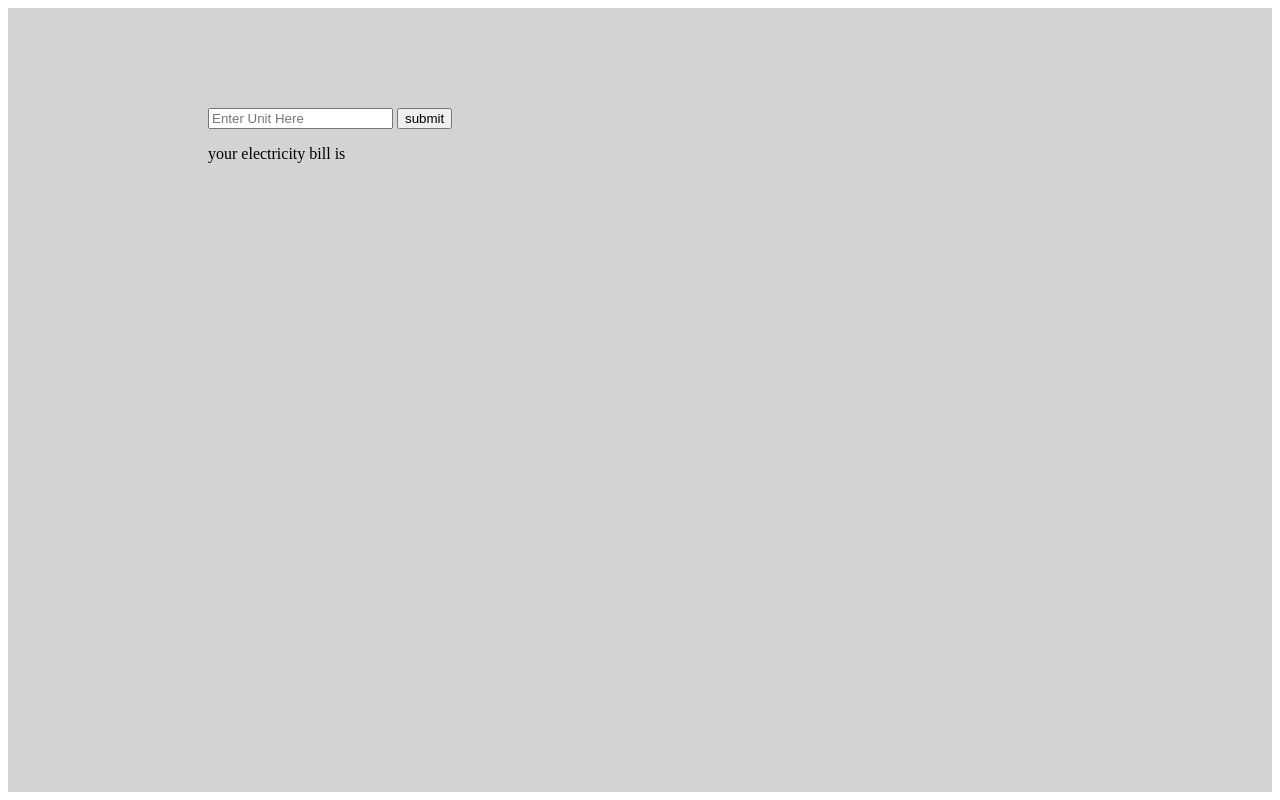
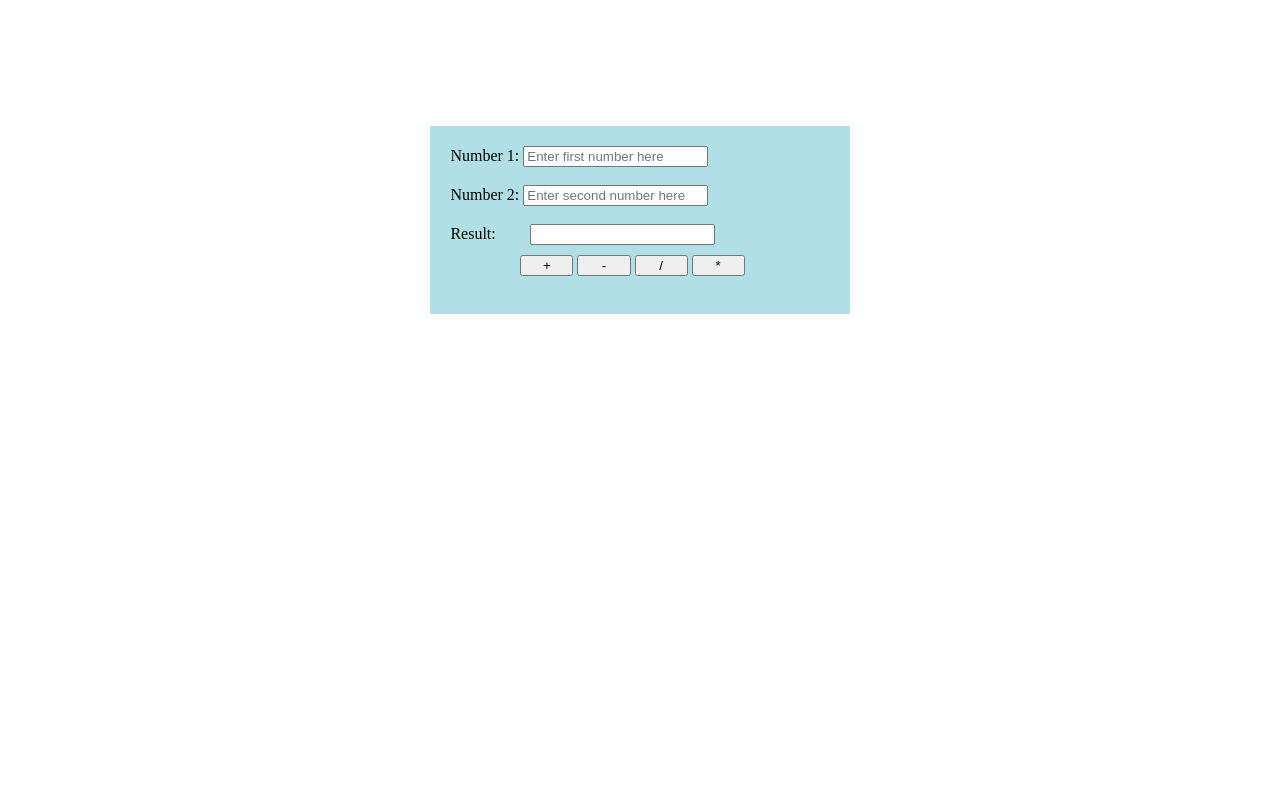
Before and after one commit to shivshaktisingh-cedcommerce/php, a PHP site: page / in a window 1280 px wide. Run offline with PHP 8.4, Linux system fonts and the light colour scheme; data that the repository does not hold is empty.

Commit message:
calculator

```diff
--- a/index.php
+++ b/index.php
@@ -1,72 +1,87 @@
+<!DOCTYPE html>
 <html>
-  <head>
+<head>
+  <style>
+    #outer{
+      width:100%;
+      height:100%;
+
+    }
+    #inner{
+      width:30%;
+      height:20%;
+      margin:auto;
+      margin-top:10%;
+      background-color:powderblue;
+      padding:20px;
+
+    }
+    #add {
+        margin-left:70px;
+    }
+    .same {
+       width:14%;
+       margin-top:10px;
+    }
+    #result{
+      margin-left:8%;
+    }
+    </style>
+  <title>Document</title>
+</head>
+<body>
+  <?php
+   $result="";
+   $firstnum=$_POST['number1'];
+   $secondnum=$_POST['number2'];
+   $operator=$_POST['operator'];
+   if(!empty($firstnum) && !empty($secondnum))
+   {
+     switch ($operator)
+     {
+       case '+':
+        $result = $firstnum + $secondnum;
+        break;
+       case '-':
+          $result = $firstnum - $secondnum;
+          break;
+       case '*':
+          $result = $firstnum * $secondnum;
+          break;
+       case '/':
+          $result = $firstnum / $secondnum;
+          break;
+     }
+
+   }
 
 
-  </head>
-  <body>
 
-  <?php
-  if(isset($_POST['unit_submit']))
-  {
-    $units = $_POST['units'];
-    if(!empty($units)){
-      $result = calculate_bill($units);
-    }
-  }
-  function calculate_bill($units)
-  {
-    if($units<50)
-    {
-      $bill=3.50 * $units;
-    }
-    else if($units>50 && $units<150)
-    {
-       $temp=50 * 3.50;
-       $bill= $temp + (4 * ($units-50));
-    }
-    else if($units>150 && $units<250)
-    {
-       $temp=(50 * 3.50) + (100 *4);
-       $bill= $temp + (5.20 * ($units -150));
-    }
-    else if($units>250)
-    {
-       $temp=(50 * 3.50) + (100 * 4) + (100 * 5.20);
-       $bill = $temp + (($units-250)*6.50);;
-    }
-    return $bill;
-  }
   ?>
-  <div id="outer" style>
-    <div id="bill">
-    <form method="post" action="">
-      <input type="number" name="units" id="units" placeholder="Enter Unit Here">
-      <input type="submit" name="unit_submit" id="unit-submit" value="submit">
-    </form>
-    </div>
-    <div id="result">
-      <?php
-      echo "your electricity bill is $result";
-      ?>
+
+  <div id="outer">
+    <div id="inner">
+  <form method="post" action ="">
+  <label for="fnum">Number 1:</label>
+  <input type="number" id="number1" name="number1" placeholder="Enter first number here">
+  <br>
+  <br>
+  <label for="snum">Number 2:</label>
+  <input type="number"  id="number2" name="number2" placeholder="Enter second number here">
+  <br>
+  <br>
+  <label for="result">Result:</label>
+  <input readonly="readonly" name="result" id="result" value="<?php echo $result; ?>">
+  <input type="submit" class="same" name="operator" id="add" value="+">
+  <input type="submit" class="same" name="operator" id="subtract" value="-">
+  <input type="submit" class="same" name="operator" id="divide" value="/">
+  <input type="submit" class="same" name="operator" id="multiply" value="*">
+  <br>
+  <br>
+
+</div>
 </div>
 
-</div>
-  <style>
-    #outer {
-      width:100%;
-      height:100%;
-      background-color:lightgray;
-      float:left;
-    }
-    #bill {
-      margin-top:100px;
-      margin-left:200px;
 
-    }
-    #result {
-      margin-top:10px;
-      margin-left:200px;
-    }
-  </style>
-  </body>
+</body>
 </html>
```
